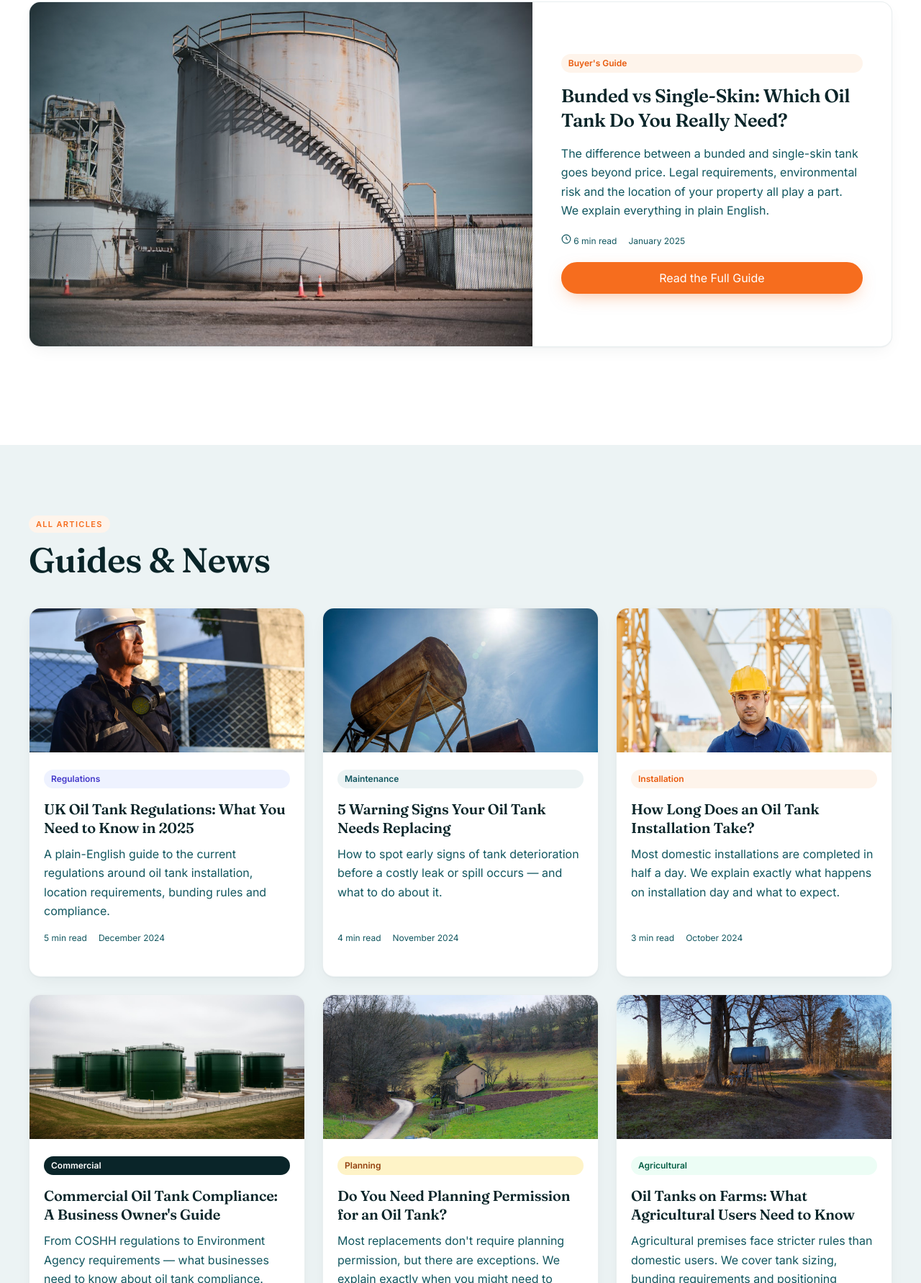
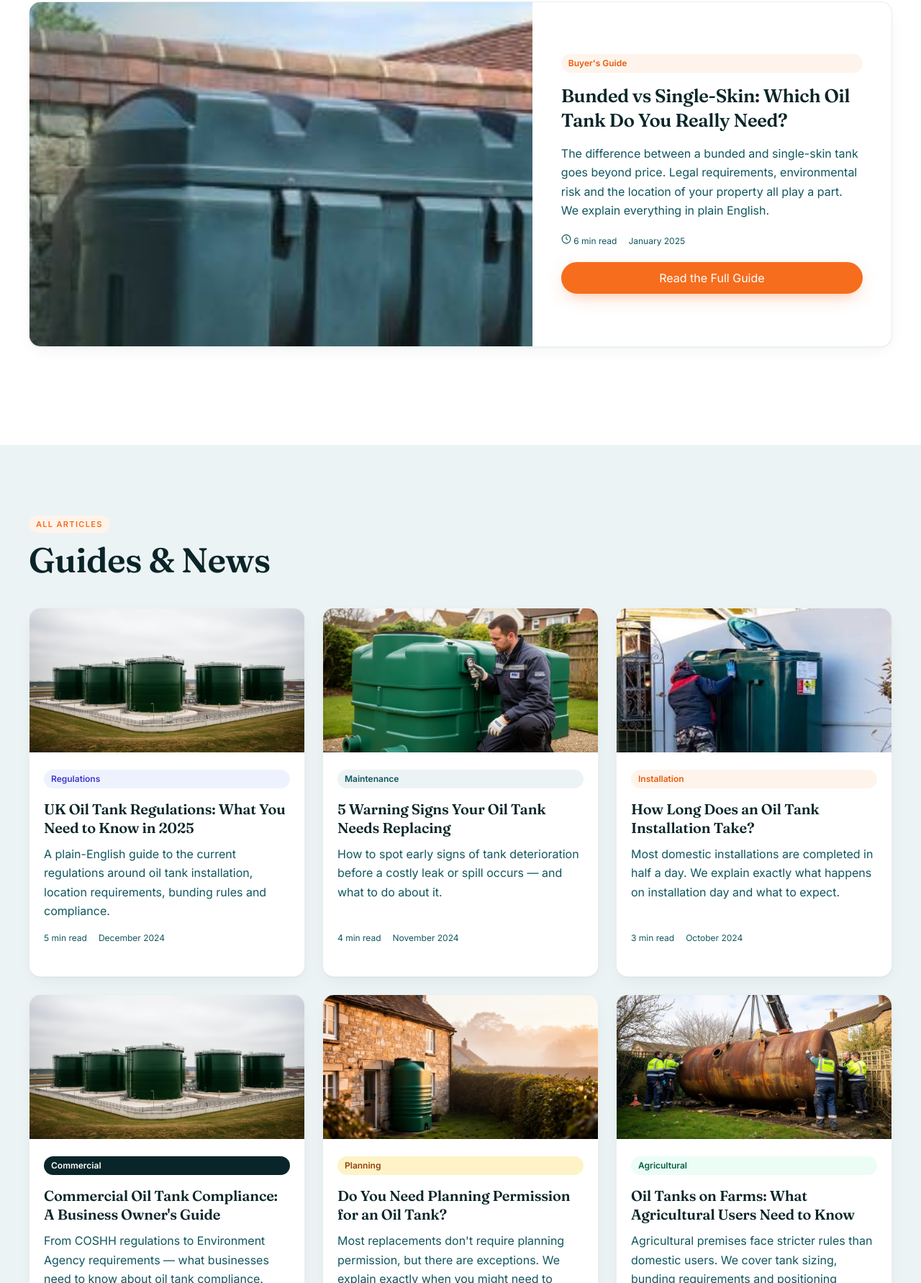
Before and after one commit to macdcreator-hue/oiltankplus, a plain HTML site: page news.html in a window 1280 px wide. Shown: the part 815-2597 px from the top of the page at 72% size. Drawn offline with Linux system fonts and the light colour scheme.

Commit message:
Revert image references to original filenames
User prefers the original site images. This restores all HTML files
to use the previous image names (range.jpg, commercial-tanks.jpg, etc.)
while keeping the CSS motion system improvements from the prior commit.

Co-Authored-By: Claude Sonnet 4.6 <noreply@anthropic.com>

```diff
--- a/news.html
+++ b/news.html
@@ -41,7 +41,7 @@
     </div>
     <div class="news-featured" data-reveal>
       <div class="news-featured-img">
-        <img src="assets/images/tank-close.jpg" alt="Bunded vs single-skin oil tank guide" loading="lazy">
+        <img src="assets/images/range.jpg" alt="Bunded vs single-skin oil tank guide" loading="lazy">
       </div>
       <div class="news-featured-body">
         <span class="news-category" data-cat="guide">Buyer's Guide</span>
@@ -70,7 +70,7 @@
     <div class="grid-3">
 
       <article class="news-card" data-reveal>
-        <div class="news-card-img"><img src="assets/images/engineer-specialist.jpg" alt="UK oil tank regulations 2025" loading="lazy"></div>
+        <div class="news-card-img"><img src="assets/images/commercial-tanks.jpg" alt="UK oil tank regulations 2025" loading="lazy"></div>
         <div class="news-card-body">
           <span class="news-category" data-cat="regulation">Regulations</span>
           <h3>UK Oil Tank Regulations: What You Need to Know in 2025</h3>
@@ -80,7 +80,7 @@
       </article>
 
       <article class="news-card" data-reveal data-reveal-delay="1">
-        <div class="news-card-img"><img src="assets/images/tank-industrial.jpg" alt="Warning signs your oil tank needs replacing" loading="lazy"></div>
+        <div class="news-card-img"><img src="assets/images/engineer-at-work.jpg" alt="Warning signs your oil tank needs replacing" loading="lazy"></div>
         <div class="news-card-body">
           <span class="news-category" data-cat="maintenance">Maintenance</span>
           <h3>5 Warning Signs Your Oil Tank Needs Replacing</h3>
@@ -90,7 +90,7 @@
       </article>
 
       <article class="news-card" data-reveal data-reveal-delay="2">
-        <div class="news-card-img"><img src="assets/images/hero-install.jpg" alt="How long does oil tank installation take" loading="lazy"></div>
+        <div class="news-card-img"><img src="assets/images/install.jpg" alt="How long does oil tank installation take" loading="lazy"></div>
         <div class="news-card-body">
           <span class="news-category" data-cat="installation">Installation</span>
           <h3>How Long Does an Oil Tank Installation Take?</h3>
@@ -110,7 +110,7 @@
       </article>
 
       <article class="news-card" data-reveal data-reveal-delay="1">
-        <div class="news-card-img"><img src="assets/images/uk-property.jpg" alt="Oil tank installation planning permission" loading="lazy"></div>
+        <div class="news-card-img"><img src="assets/images/hero-home.jpg" alt="Oil tank installation planning permission" loading="lazy"></div>
         <div class="news-card-body">
           <span class="news-category" data-cat="compliance">Planning</span>
           <h3>Do You Need Planning Permission for an Oil Tank?</h3>
@@ -120,7 +120,7 @@
       </article>
 
       <article class="news-card" data-reveal data-reveal-delay="2">
-        <div class="news-card-img"><img src="assets/images/uk-countryside.jpg" alt="Agricultural oil tank guide" loading="lazy"></div>
+        <div class="news-card-img"><img src="assets/images/disposal-recycling.jpg" alt="Agricultural oil tank guide" loading="lazy"></div>
         <div class="news-card-body">
           <span class="news-category" data-cat="environment">Agricultural</span>
           <h3>Oil Tanks on Farms: What Agricultural Users Need to Know</h3>
```
Also changed, not shown: about.html (+1 -1 lines), index.html (+5 -5 lines), installations.html (+1 -1 lines), oil-tank-range.html (+4 -4 lines).
